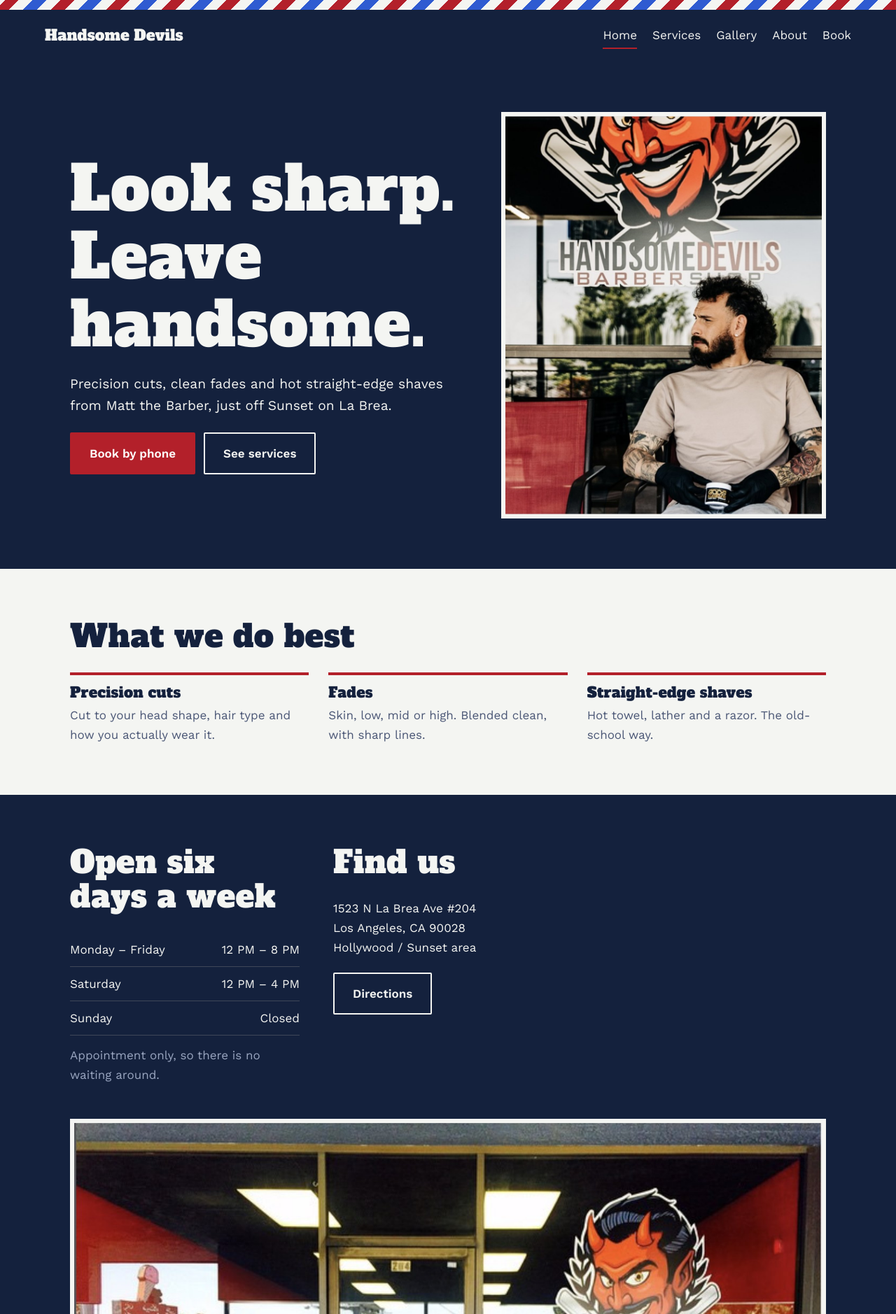
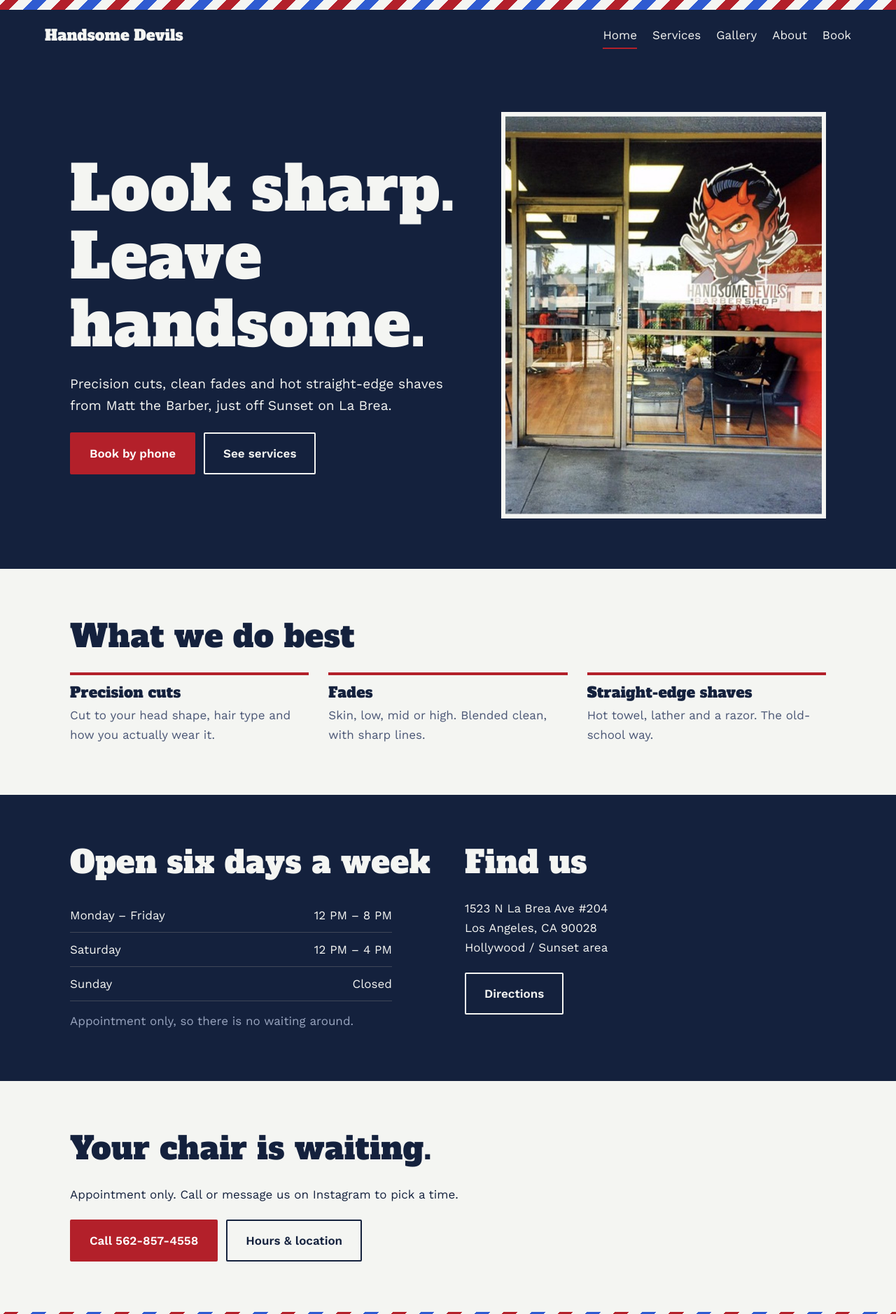
Before and after one commit to hindbn00/Handsome-Devils-Barber-Shop, a plain HTML site: page index.html in a window 1280 px wide. Shown: the top 1878 px of the page at 70% size. Drawn offline with nearby package versions, Linux system fonts and the light colour scheme.

Commit message:
Add files via upload

```diff
--- a/index.html
+++ b/index.html
@@ -5,12 +5,11 @@
 <link rel="stylesheet" href="style.css">
 <script type="application/ld+json">{"@context":"https://schema.org","@type":"BarberShop","name":"Handsome Devils Barber Shop","telephone":"+1-562-857-4558","address":{"@type":"PostalAddress","streetAddress":"1523 N La Brea Ave #204","addressLocality":"Los Angeles","addressRegion":"CA","postalCode":"90028"},"openingHours":["Mo-Fr 12:00-20:00","Sa 12:00-16:00"]}</script></head>
 <body><div class="pole"></div><header><a class="logo" href="index.html">Handsome Devils</a><nav><a href="index.html" aria-current=page>Home</a><a href="services.html">Services</a><a href="gallery.html">Gallery</a><a href="about.html">About</a><a href="contact.html">Book</a></nav></header><main>
-<section><div class="wrap hero"><div><h1>Look sharp. Leave handsome.</h1><p>Precision cuts, clean fades and hot straight-edge shaves from Matt the Barber, just off Sunset on La Brea.</p><a class="btn" href="tel:+15628574558">Book by phone</a><a class="btn alt" href="services.html">See services</a></div><div class="ph"><span>Matt the Barber at work<br>(add images/hero.jpg)</span><img src="images/matt.jpg" alt="Matt the Barber outside Handsome Devils" onerror="this.remove()"></div></div></section>
+<section><div class="wrap hero"><div><h1>Look sharp. Leave handsome.</h1><p>Precision cuts, clean fades and hot straight-edge shaves from Matt the Barber, just off Sunset on La Brea.</p><a class="btn" href="tel:+15628574558">Book by phone</a><a class="btn alt" href="services.html">See services</a></div><div class="ph"><span>Matt the Barber at work<br>(add images/hero.jpg)</span><img src="images/store.jpg" alt="Handsome Devils storefront on La Brea" style="object-position:78% 50%" onerror="this.remove()"></div></div></section>
 <section class="light"><div class="wrap"><h2>What we do best</h2><div class="grid">
 <div class="card"><h3>Precision cuts</h3><p class="mut">Cut to your head shape, hair type and how you actually wear it.</p></div>
 <div class="card"><h3>Fades</h3><p class="mut">Skin, low, mid or high. Blended clean, with sharp lines.</p></div>
 <div class="card"><h3>Straight-edge shaves</h3><p class="mut">Hot towel, lather and a razor. The old-school way.</p></div></div></div></section>
-<section><div class="wrap two"><div><h2>Open six days a week</h2><table><tr><td>Monday – Friday</td><td>12 PM – 8 PM</td></tr><tr><td>Saturday</td><td>12 PM – 4 PM</td></tr><tr><td>Sunday</td><td>Closed</td></tr></table><p class="mut" style="margin-top:14px">Appointment only, so there is no waiting around.</p></div><div><h2>Find us</h2><p>1523 N La Brea Ave #204<br>Los Angeles, CA 90028<br>Hollywood / Sunset area</p><a class="btn alt" href="contact.html">Directions</a></div>
-<div class="ph" style="aspect-ratio:4/3;grid-column:1/-1"><img src="images/store.jpg" alt="Handsome Devils storefront, suite 204" loading="lazy"></div></div></section><section class="light"><div class="wrap"><h2>Your chair is waiting.</h2><p>Appointment only. Call or message us on Instagram to pick a time.</p><a class="btn" href="tel:+15628574558">Call 562-857-4558</a><a class="btn alt" href="contact.html">Hours &amp; location</a></div></section></main>
+<section><div class="wrap two"><div><h2>Open six days a week</h2><table><tr><td>Monday – Friday</td><td>12 PM – 8 PM</td></tr><tr><td>Saturday</td><td>12 PM – 4 PM</td></tr><tr><td>Sunday</td><td>Closed</td></tr></table><p class="mut" style="margin-top:14px">Appointment only, so there is no waiting around.</p></div><div><h2>Find us</h2><p>1523 N La Brea Ave #204<br>Los Angeles, CA 90028<br>Hollywood / Sunset area</p><a class="btn alt" href="contact.html">Directions</a></div></div></section><section class="light"><div class="wrap"><h2>Your chair is waiting.</h2><p>Appointment only. Call or message us on Instagram to pick a time.</p><a class="btn" href="tel:+15628574558">Call 562-857-4558</a><a class="btn alt" href="contact.html">Hours &amp; location</a></div></section></main>
 <div class="pole"></div><footer><div class="wrap"><div><strong>Handsome Devils Barber Shop</strong><br>1523 N La Brea Ave #204<br>Los Angeles, CA 90028</div>
 <div>Mon–Fri 12–8 PM<br>Sat 12–4 PM<br>Sun closed</div><div><a href="tel:+15628574558">562-857-4558</a><br><a href="https://www.instagram.com/handsomedevilshollywood/">@handsomedevilshollywood</a><br>Appointment only</div></div></footer></body></html>
```
Also changed, not shown: about.html (+1 -1 lines).
